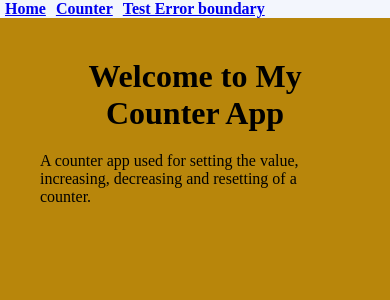
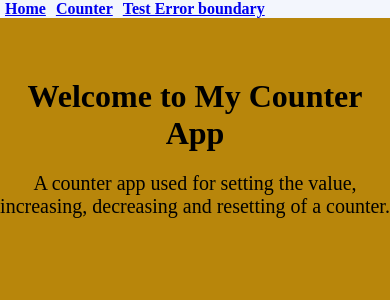
Before and after one commit to codethunderer/AltSchool-Exam-Project, a React (Create React App) app: page / in a window 390 px wide. Shown: the top 300 px of the page. Built offline with nearby package versions, Linux system fonts and the light colour scheme.

Commit message:
1 file modified

```diff
--- a/src/style.css
+++ b/src/style.css
@@ -12,7 +12,7 @@ body {
 /* Home page*/
 .homepage {
   background-color: darkgoldenrod;
-  padding: 40px;
+  padding: 60px 0px;
   height: 100vh
 }
 .homepage h1 {
@@ -20,7 +20,7 @@ body {
   margin-bottom: 20px;
 }
 .homepage p {
-  text-align: left;
+  text-align: center;
 }
 .navBarLink {
   margin: 5px ;
@@ -120,8 +120,8 @@ body {
 
 
 @media (max-width : 800px) {
-  navBarLink {
-    display: block;
+  .homepage p {
+    font-size: 20px;
   }
 
   .counter .buttons-wrapper {
```
